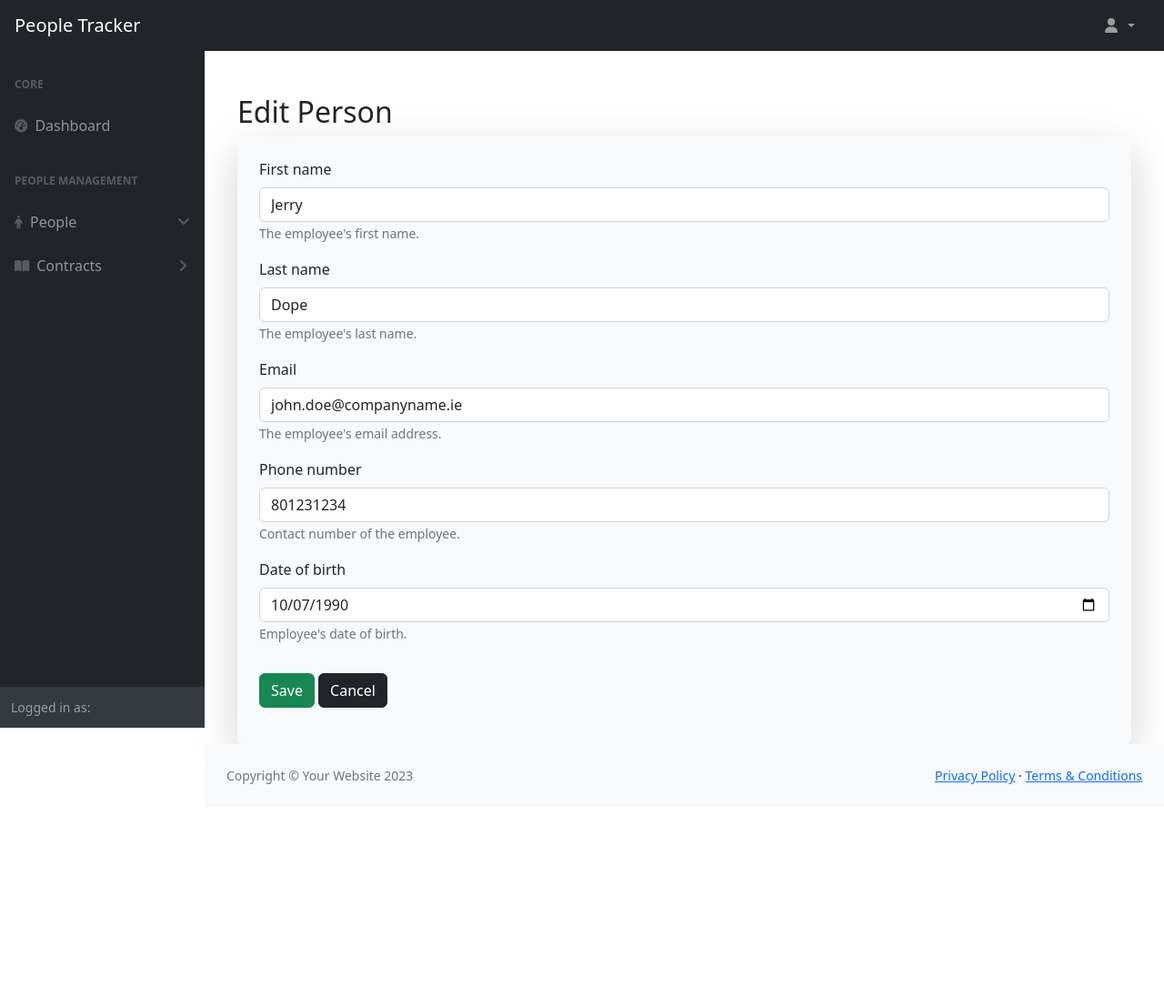
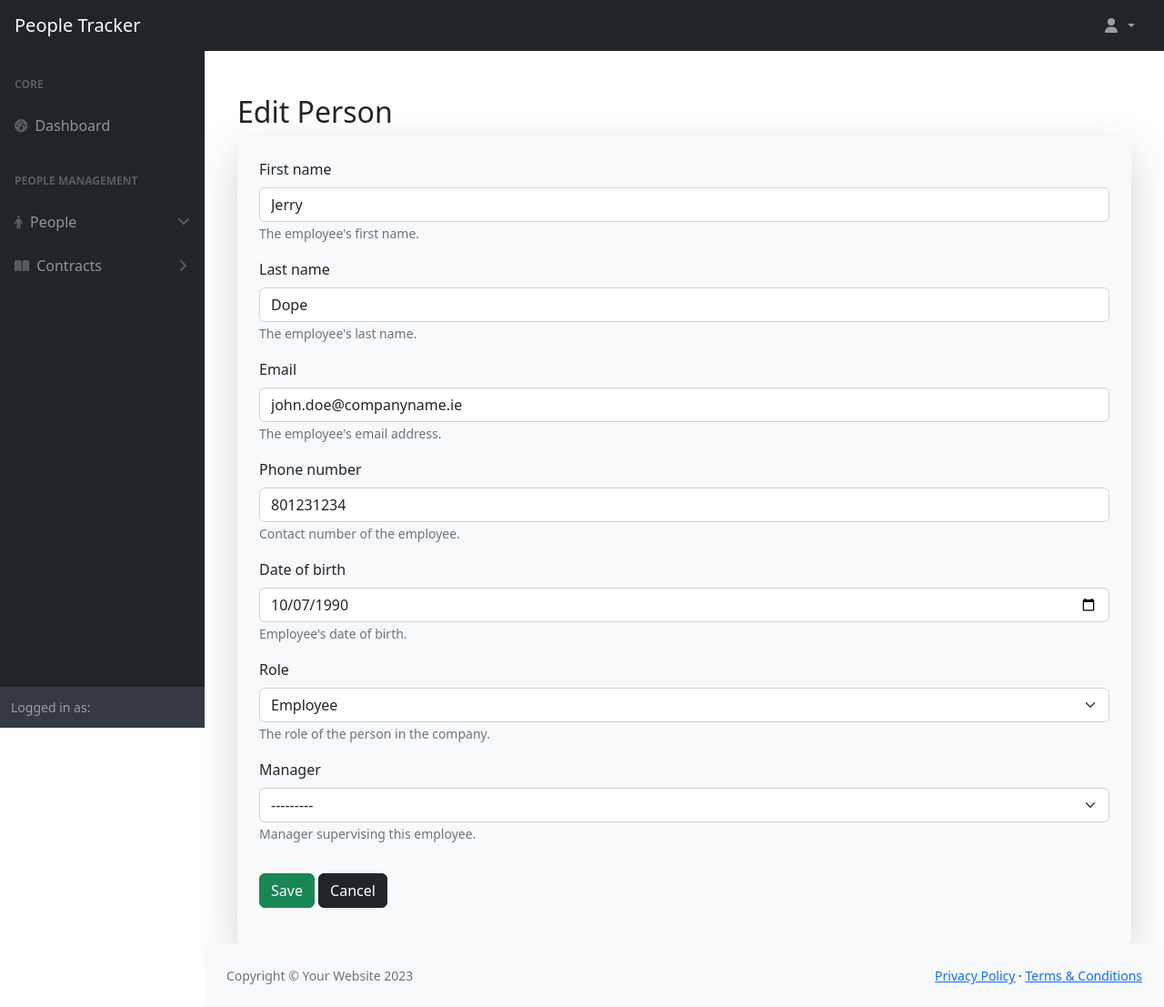
Before and after one commit to itjosephk2/team_tracker, a Django app: page /people_management/people/1/update_person/ in a window 1280 px wide. Shown: the whole page at 91% size. Before the commit the page ends 862 px from the top, so only its background shows below. Run offline with Django 4.2, Linux system fonts and the light colour scheme; data comes from the database, SQL or seed files in the repository; parts of the project's set-up code (start-up, migrations or seed data) failed here and were passed over; some libraries are stand-ins or nearby versions.

Commit message:
feat: roles and maanagers

```diff
--- a/people_management/forms.py
+++ b/people_management/forms.py
@@ -13,6 +13,8 @@ class PersonForm(forms.ModelForm):
             'email',
             'phone_number',
             'date_of_birth',
+            'role',  # Role is now included and mandatory
+            'manager',  # Manager selection added
         ]
         widgets = {
             'first_name': forms.TextInput(attrs={'class': 'form-control', 'placeholder': 'First Name'}),
@@ -20,6 +22,8 @@ class PersonForm(forms.ModelForm):
             'email': forms.EmailInput(attrs={'class': 'form-control', 'placeholder': 'Email'}),
             'phone_number': forms.TextInput(attrs={'class': 'form-control', 'placeholder': 'Phone Number'}),
             'date_of_birth': forms.DateInput(attrs={'class': 'form-control', 'type': 'date'}),
+            'role': forms.Select(attrs={'class': 'form-select'}),  # Dropdown for role
+            'manager': forms.Select(attrs={'class': 'form-select'}),  # Dropdown for selecting a manager
         }
         error_messages = {
             'first_name': {'max_length': 'First name cannot be longer than 50 characters!'},
@@ -27,6 +31,16 @@ class PersonForm(forms.ModelForm):
             'email': {'max_length': 'Email cannot be longer than 255 characters!'},
             'phone_number': {'max_length': 'Phone number cannot be longer than 15 characters!'},
         }
+
+    def __init__(self, *args, **kwargs):
+        super().__init__(*args, **kwargs)
+
+        # Make role a required field
+        self.fields["role"].required = True
+
+        # Filter managers to only show users with "manager" or "hr_admin" roles
+        self.fields["manager"].queryset = Person.objects.filter(role__in=["manager", "hr_admin"])
+        self.fields["manager"].required = False  # Manager is optional (only set for non-managers)
 
     def clean_email(self):
         email = self.cleaned_data['email']
@@ -48,6 +62,12 @@ class PersonForm(forms.ModelForm):
             if age < 16:
                 raise ValidationError('Person must be at least 16 years old')
         return dob
+
+    def clean_manager(self):
+        manager = self.cleaned_data.get('manager')
+        if manager and manager.role == "employee":
+            raise ValidationError("An employee cannot be assigned as a manager.")
+        return manager
 
 
 class ContractForm(forms.ModelForm):
--- a/people_management/models.py
+++ b/people_management/models.py
@@ -3,6 +3,7 @@ from django.db import models
 from django.db.models.signals import post_save, post_delete
 from django.dispatch import receiver
 from datetime import date
+
 
 class Person(models.Model):
     """
@@ -11,6 +12,11 @@ class Person(models.Model):
     Each Person can be linked to a Django `User` for authentication.
     A Person may also have a manager (who is another Person instance).
     """
+    ROLE_CHOICES = [
+        ("employee", "Employee"),
+        ("manager", "Manager"),
+        ("hr_admin", "HR Admin"),
+    ]
 
     first_name = models.CharField(max_length=50, help_text="The employee's first name.")
     last_name = models.CharField(max_length=50, help_text="The employee's last name.")
@@ -28,8 +34,15 @@ class Person(models.Model):
         help_text="Manager supervising this employee."
     )
 
+    role = models.CharField(
+        max_length=10,
+        choices=ROLE_CHOICES,
+        default="employee",
+        help_text="The role of the person in the company."
+    )
+
     user = models.OneToOneField(
-        User,
+        "auth.User",
         on_delete=models.CASCADE,
         related_name="person",
         null=True,
@@ -76,10 +89,6 @@ class Contract(models.Model):
         return f"{self.person} - {self.job_title}"
 
 
-# -------------------------------
-# ✅ Move Signals Outside the Model
-# -------------------------------
-
 @receiver(post_save, sender=Contract)
 def activate_person_on_contract(sender, instance, **kwargs):
     """Activate a person only if today's date is within the contract period."""
--- a/people_management/templates/people_management/person_form.html
+++ b/people_management/templates/people_management/person_form.html
@@ -3,17 +3,32 @@
 {% block content %}
 <div class="container mt-5">
     <h2>{% if form.instance.pk %}Edit{% else %}New{% endif %} Person</h2>
+
     <form method="POST" class="p-4 shadow-lg rounded bg-light">
         {% csrf_token %}
 
         {{ form.non_field_errors }}
+
         {% for field in form %}
             <div class="mb-3">
                 <label for="{{ field.id_for_label }}" class="form-label">{{ field.label }}</label>
-                {{ field }}
+
+                {% if field.name == "role" %}
+                    <select name="{{ field.name }}" id="{{ field.id_for_label }}" class="form-select">
+                        {% for value, label in field.field.choices %}
+                            <option value="{{ value }}" {% if field.value == value %}selected{% endif %}>
+                                {{ label }}
+                            </option>
+                        {% endfor %}
+                    </select>
+                {% else %}
+                    {{ field }}
+                {% endif %}
+
                 {% if field.help_text %}
                     <small class="form-text text-muted">{{ field.help_text }}</small>
                 {% endif %}
+
                 {% for error in field.errors %}
                     <div class="text-danger">{{ error }}</div>
                 {% endfor %}
```
Also changed, not shown: people_management/migrations/0003_person_role.py (added).
